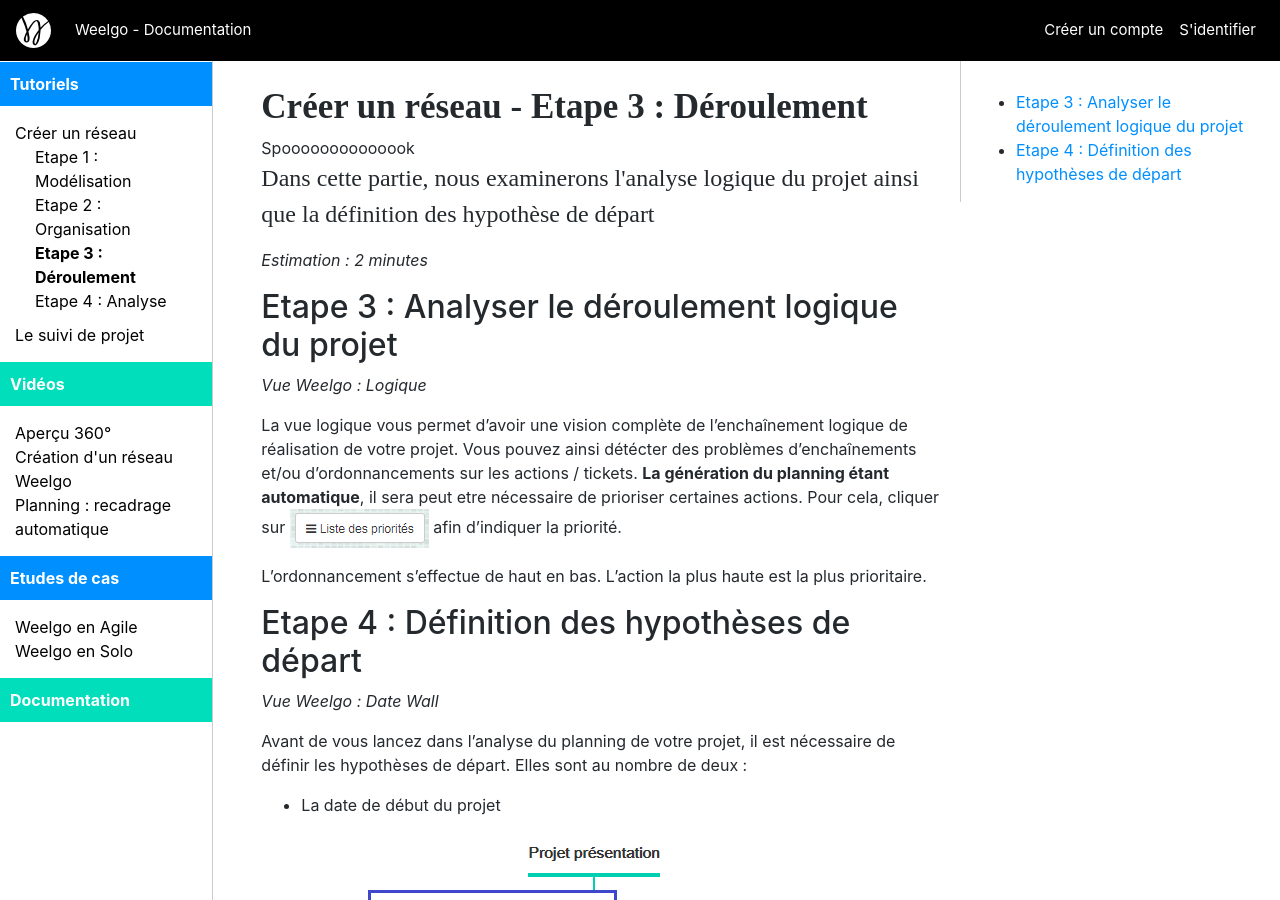
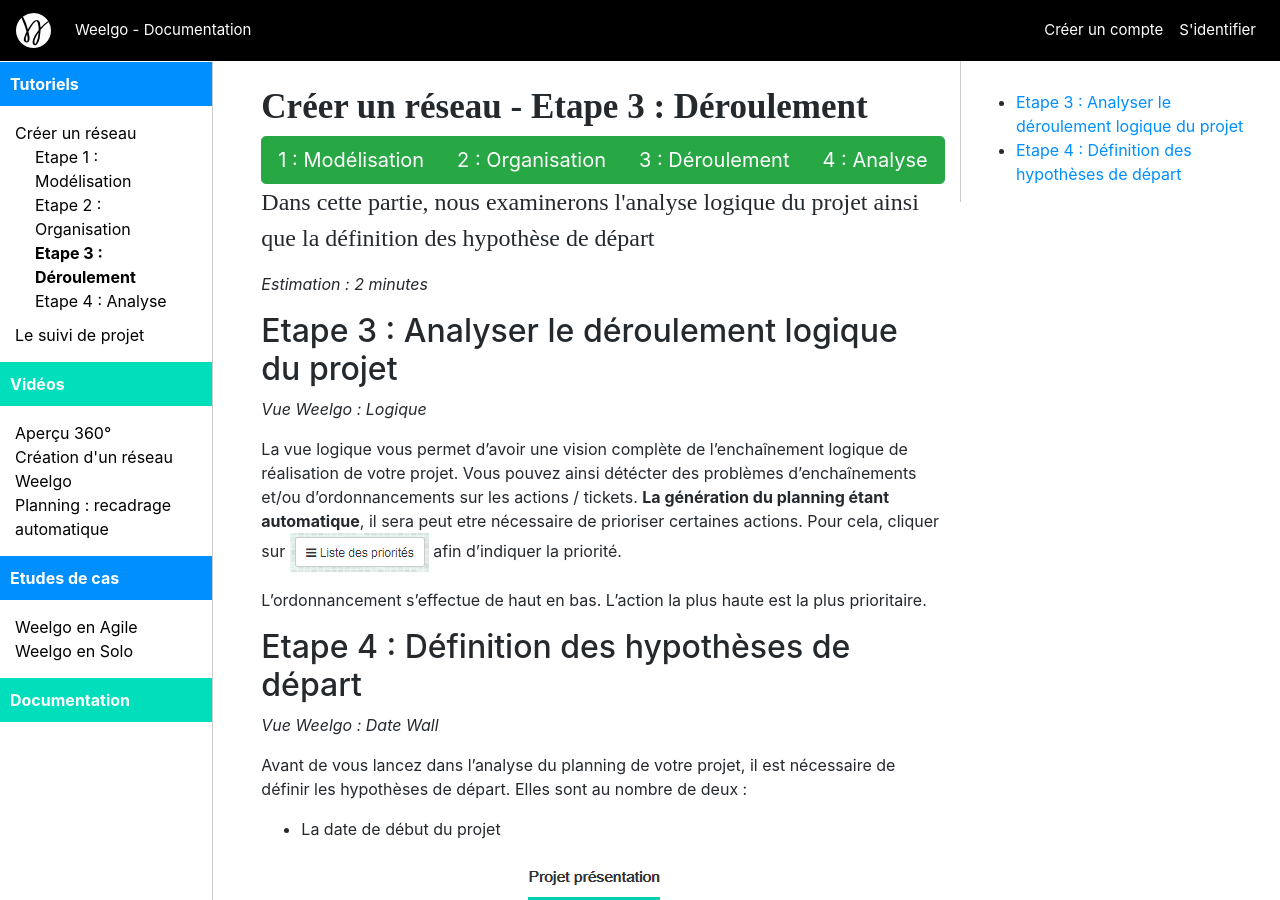
Before and after one commit to Weelgo/weelgo.github.io, a Jekyll site: the page built from fr/tutoriels/creationReseau_etp3_deroulementHypothese.md, in a window 1280 px wide and 900 px high. Built offline with Jekyll 4.4.1, drawn with Linux system fonts in a browser that asks for light colours.

Commit message:
amélioration doc

```diff
--- a/_layouts/docs_fr.html
+++ b/_layouts/docs_fr.html
@@ -100,7 +100,13 @@
         <main class="col-12 col-md-7 col-xl-7 py-md-3 pl-md-5" role="main" style="margin-top: 70px;">
           <h1 style="font-size: 35px;font-family: Segoe UI Light;font-weight: bold;" id="content">{{ pageTitle }}</h1>
           {% if lvl2Elem %}
-          	Spoooooooooooook
+	            <div class="btn-group" role="group" aria-label="">
+	            {% assign loopIndex=0 %}
+	          	{% for lev3 in lvl2Elem.sub %}
+	          		<a href="" class="btn btn-success btn-lg">{{ loopIndex | plus:1 }} : {{ lev3.name }}</a>
+	          		{% assign loopIndex = loopIndex | plus:1 %}
+	          	{% endfor %}
+	          	</div>
           {% endif %}
           <p style="font-size: 24px;font-family: Segoe UI Light;">{{ page.description }}</p>
           <div id="contents">
```
